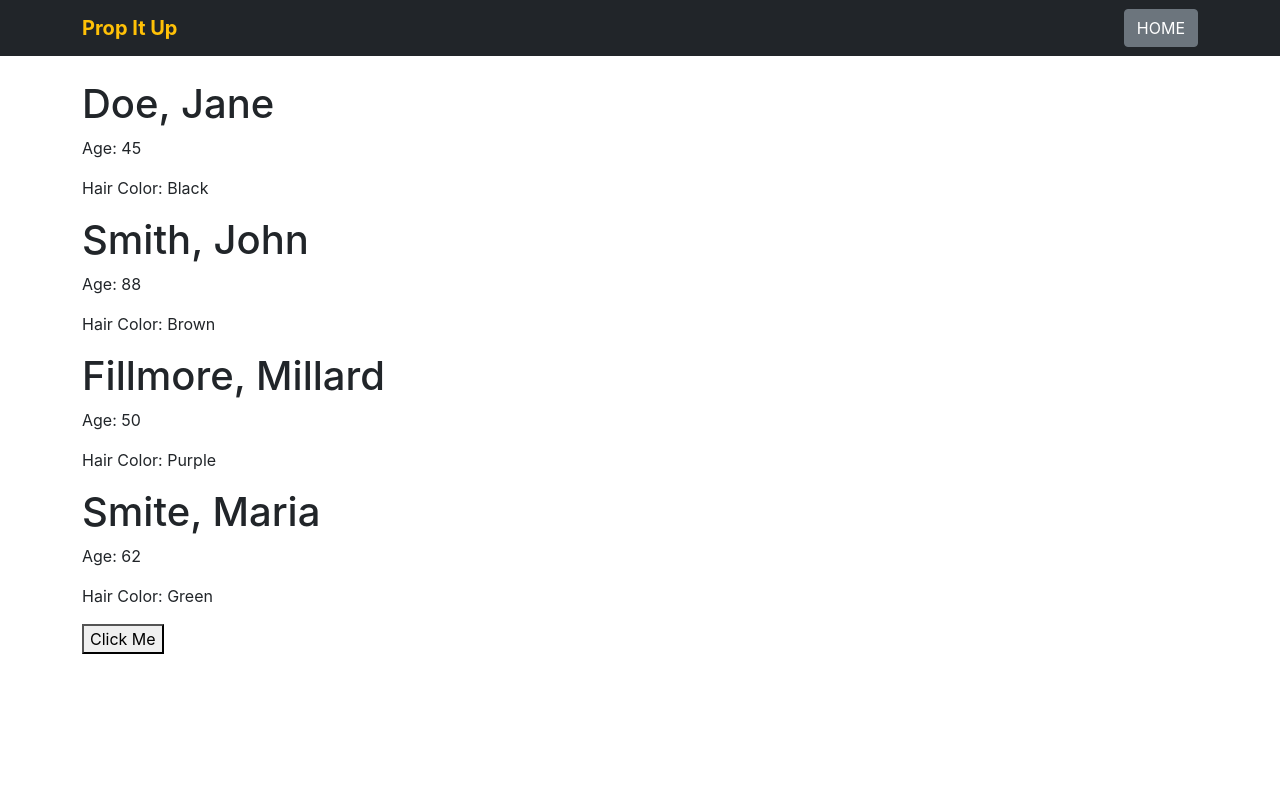
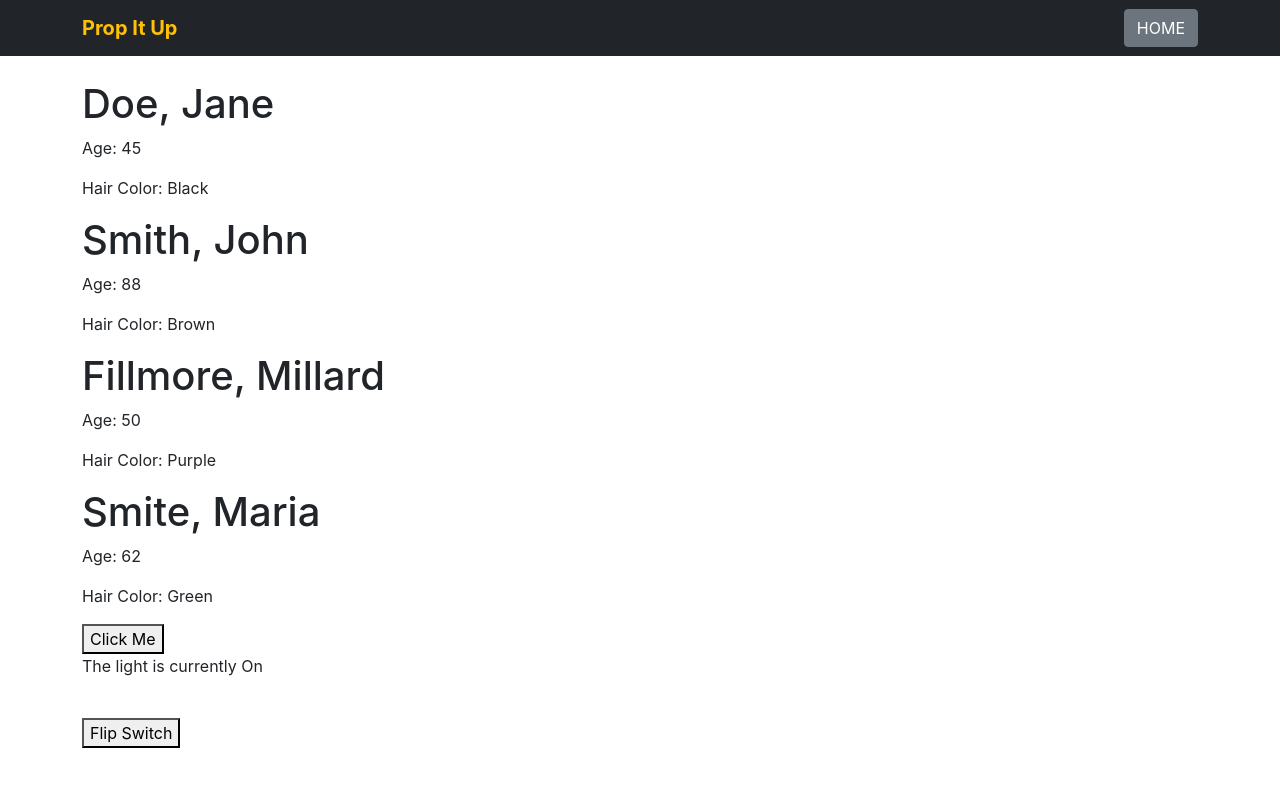
Before and after one commit to Virgilio-D-Cabading-Jr/Coding_Dojo_MERN_Stack_React_Class_Components_Prop_It_Up, a React (Create React App) app: page / in a window 1280 px wide. Shown: the top 786 px of the page. Built offline with nearby package versions, Linux system fonts and the light colour scheme.

Commit message:
implement flipping on/off LishtSwitch

```diff
--- a/src/App.js
+++ b/src/App.js
@@ -2,15 +2,19 @@ import logo from './logo.svg';
 import './App.css';
 import React from 'react';
 import PersonCard from './components/PersonCard';
+import LightSwitch from './components/LightSwitch';
 
 function App() {
   return (
     <div className="App">
+      <div>
         <PersonCard firstName="Jane" lastName="Doe" age={45} hairColor="Black" />
         <PersonCard firstName="John" lastName="Smith" age={88} hairColor="Brown" />
         <PersonCard firstName="Millard" lastName="Fillmore" age={50} hairColor="Purple" />
         <PersonCard firstName="Maria" lastName="Smite" age={62} hairColor="Green" />
-        <button onClick={ ()=> alert("This button has been clicked!") }>Click Me</button>
+        <button onClick={() => alert("This button has been clicked!")}>Click Me</button>
+      </div>
+      <LightSwitch />
     </div>
   );
 }
--- a/src/components/LightSwitch.js
+++ b/src/components/LightSwitch.js
@@ -15,11 +15,20 @@ class LightSwitch extends Component {
 
     render() {
         return (
-            <fieldset>
+            <div>
                 <p>The light is currently { this.state.position }</p>
-                <button>Flip Switch</button>
-            </fieldset>
+                <br />
+                <button onClick={ this.flipSwitch }>Flip Switch</button>
+            </div>
         );
+    }
+
+    flipSwitch = () => {
+        if( this.state.position === "On" ) {
+            this.setState({ position: "Off" });
+        } else {
+            this.setState({ position: "On" });
+        }
     }
 }
 
```
